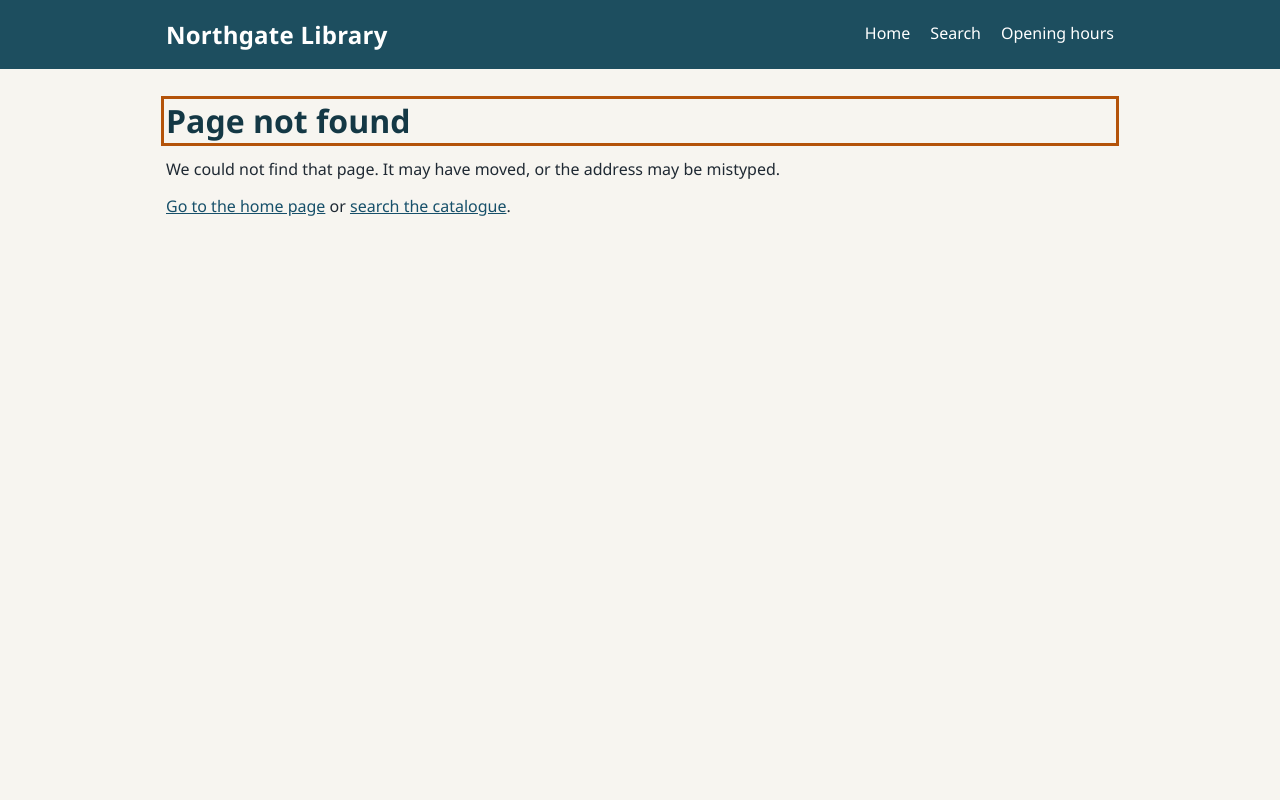
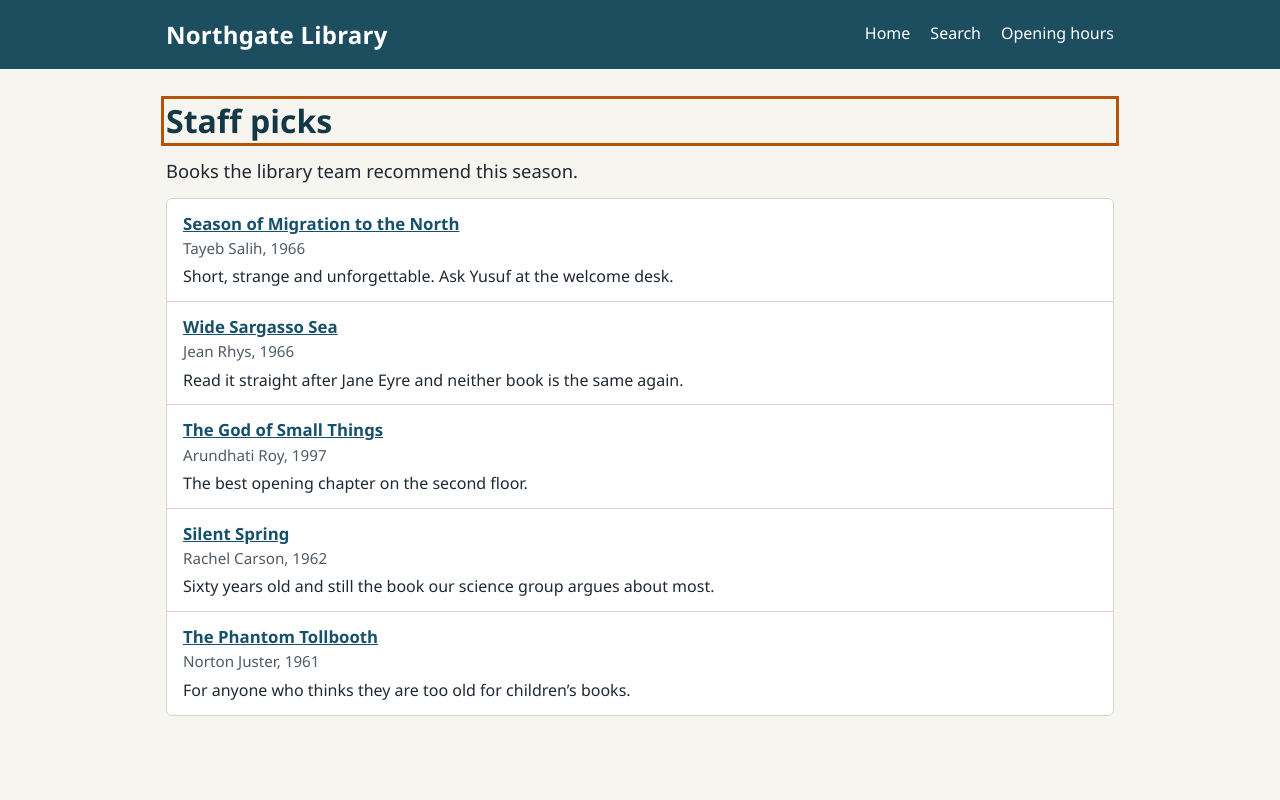
Before and after one commit to FaatehHaneef/Vanguard, a Vue app in the folder sites/northgate-library/: page /staff-picks in a window 1280 px wide. Shown: the top 800 px of the page. Built offline with nearby package versions, Linux system fonts and the light colour scheme.

Commit message:
feat(northgate): add the staff picks page

```diff
--- a/sites/northgate-library/src/router.js
+++ b/sites/northgate-library/src/router.js
@@ -6,6 +6,7 @@ import BookView from './views/BookView.vue'
 import ReserveView from './views/ReserveView.vue'
 import ReservedView from './views/ReservedView.vue'
 import HoursView from './views/HoursView.vue'
+import StaffPicksView from './views/StaffPicksView.vue'
 import NotFoundView from './views/NotFoundView.vue'
 
 const routes = [
@@ -15,6 +16,7 @@ const routes = [
   { path: '/reserve/:id', component: ReserveView },
   { path: '/reserved', component: ReservedView, meta: { title: 'Reservation confirmed' } },
   { path: '/hours', component: HoursView, meta: { title: 'Opening hours' } },
+  { path: '/staff-picks', component: StaffPicksView, meta: { title: 'Staff picks' } },
   { path: '/about', component: AboutView, meta: { title: 'About the library' } },
   { path: '/:rest(.*)*', component: NotFoundView, meta: { title: 'Page not found' } },
 ]
--- a/sites/northgate-library/src/styles.css
+++ b/sites/northgate-library/src/styles.css
@@ -462,3 +462,7 @@ main.wide {
     grid-template-columns: minmax(0, 1fr);
   }
 }
+
+.pick-note {
+  margin: 4px 0 0;
+}
--- /dev/null
+++ b/sites/northgate-library/src/views/StaffPicksView.vue
@@ -0,0 +1,23 @@
+<script setup>
+import { findBook } from '../data/books.js'
+
+const picks = [
+  ['season-of-migration-to-the-north', 'Short, strange and unforgettable. Ask Yusuf at the welcome desk.'],
+  ['wide-sargasso-sea', 'Read it straight after Jane Eyre and neither book is the same again.'],
+  ['the-god-of-small-things', 'The best opening chapter on the second floor.'],
+  ['silent-spring', 'Sixty years old and still the book our science group argues about most.'],
+  ['the-phantom-tollbooth', 'For anyone who thinks they are too old for children’s books.'],
+].map(([id, note]) => ({ book: findBook(id), note }))
+</script>
+
+<template>
+  <h1 tabindex="-1">Staff picks</h1>
+  <p class="lead">Books the library team recommend this season.</p>
+  <ul class="results">
+    <li v-for="{ book, note } in picks" :key="book.id">
+      <RouterLink :to="`/book/${book.id}`">{{ book.title }}</RouterLink>
+      <span class="byline">{{ book.author }}, {{ book.year }}</span>
+      <p class="pick-note">{{ note }}</p>
+    </li>
+  </ul>
+</template>
```
